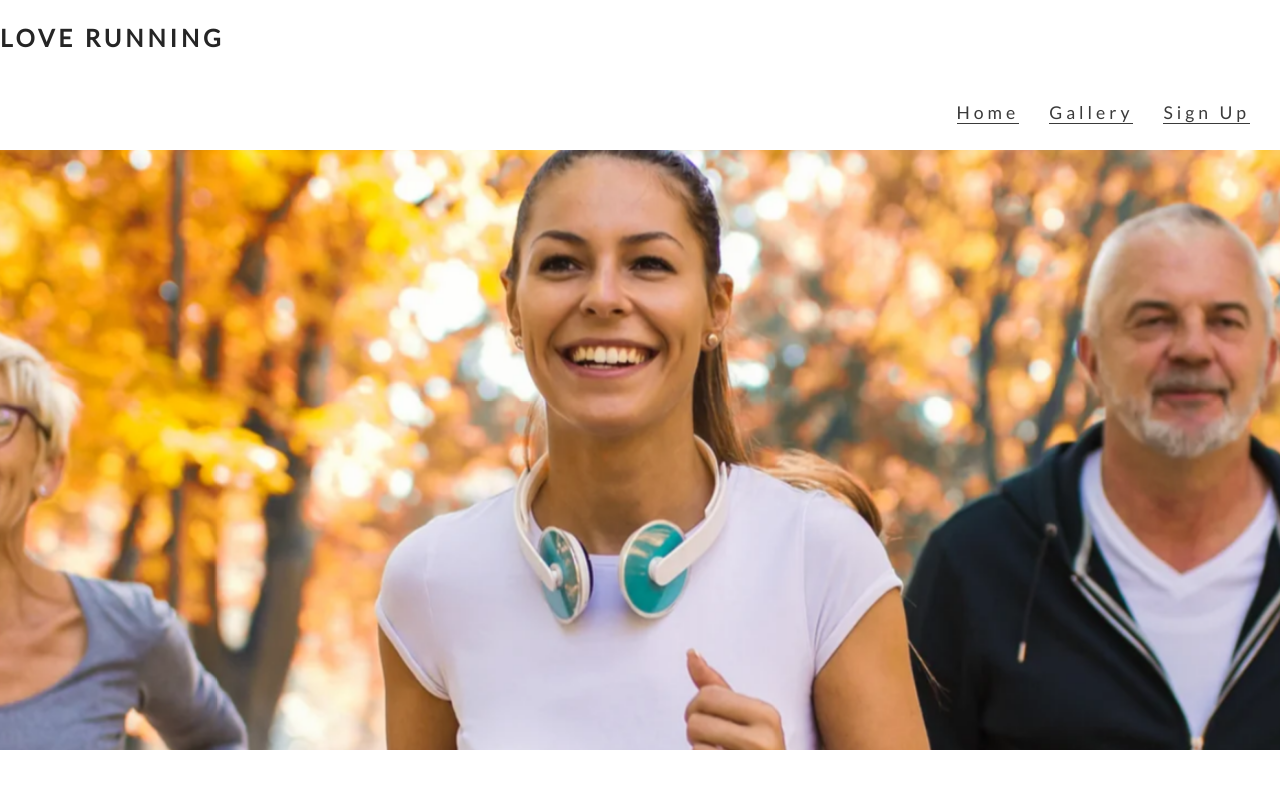
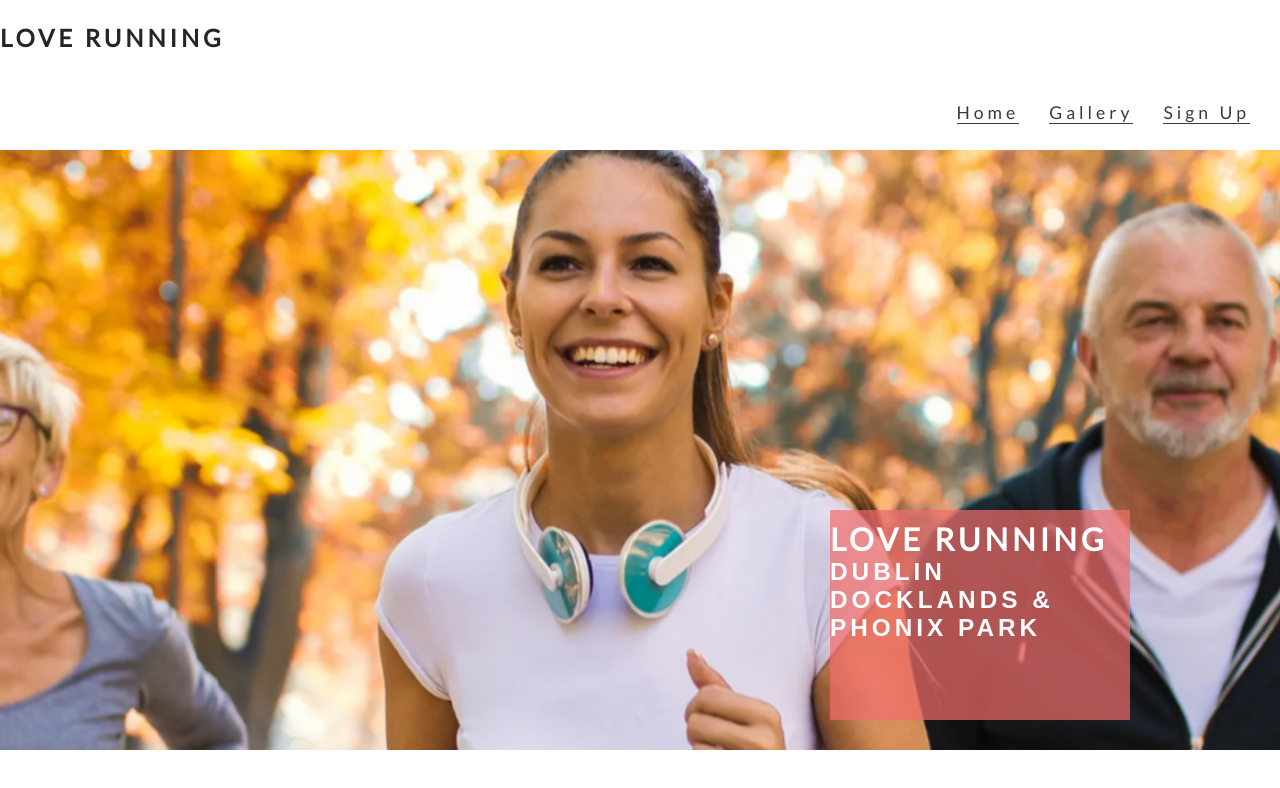
Before and after one commit to Saleha-m14/love-running2, a plain HTML site: page index.html in a window 1280 px wide. Drawn offline with Linux system fonts and the light colour scheme.

Commit message:
add cover text and style it

```diff
--- a/assets/CSS/style.css
+++ b/assets/CSS/style.css
@@ -105,6 +105,10 @@ h1, h2 {
     height: 600px;
     width: 100%;
     overflow: hidden;
+    position: relative;
+}
+#cover-text, #cover-text h2 {
+    color: #fff;
 }
 #hero-image {
     height: 600px;
@@ -125,3 +129,17 @@ h1, h2 {
         transform: scale(1.1);
     }
 }
+#cover-text {
+    font-size: 130%;
+    font-family: 'Oswald', sans-serif;
+    text-transform: uppercase;
+    letter-spacing: 4px;
+    width: 300px;
+    height: 200px;
+    padding-top: 40px;
+    padding-top: 10px;
+    background-color: rgba(241, 109, 107, 0.7);
+    bottom: 30px;
+    right: 150px;
+    position: absolute;
+}
--- a/index.html
+++ b/index.html
@@ -24,6 +24,10 @@
         <div id="hero-image">
 
         </div>
+        <div id="cover-text">
+            <h2>Love Running</h2>
+            <h3>Dublin Docklands & Phonix Park</h3>
+        </div>
     </section>
 
 </body>
```
